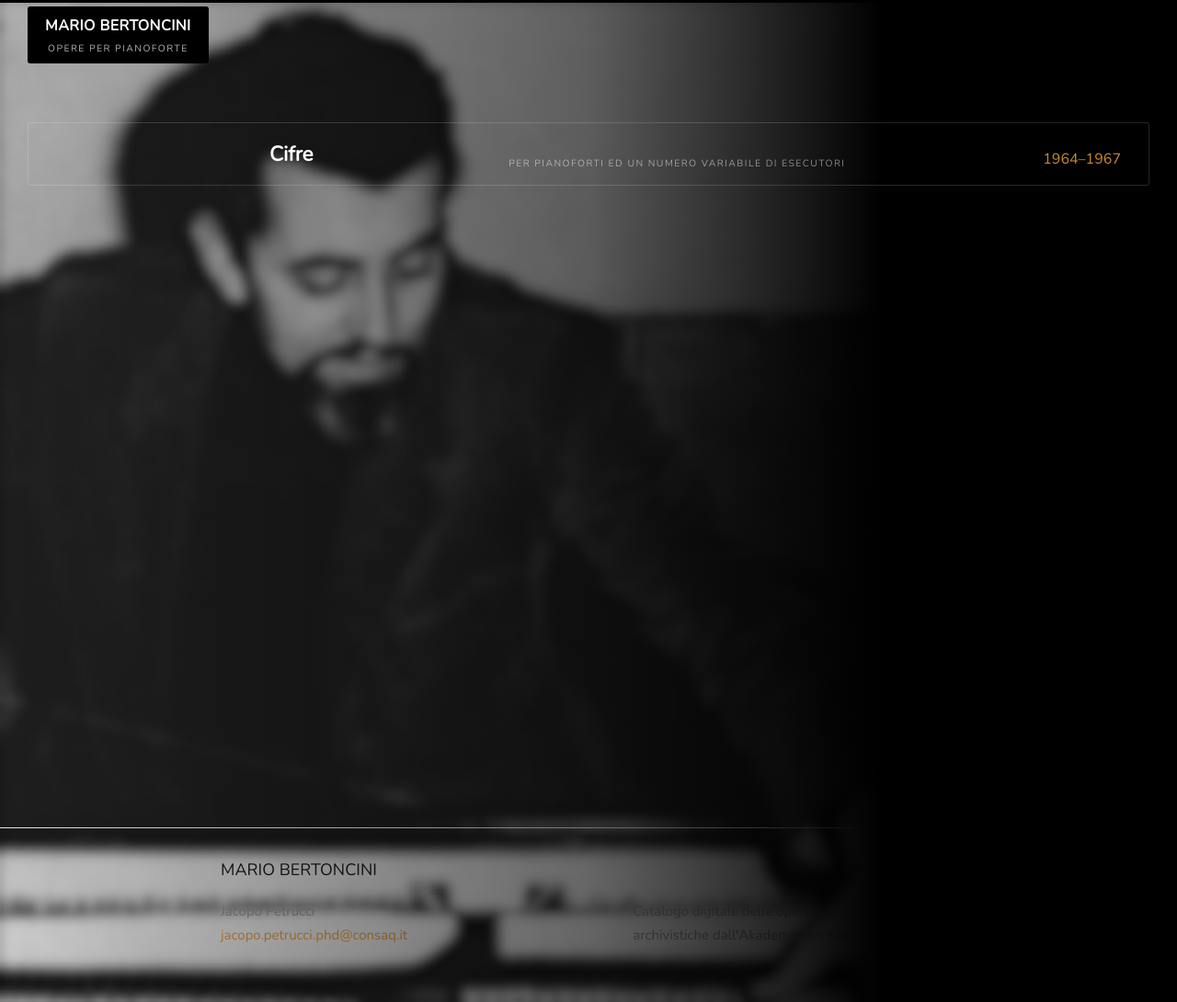
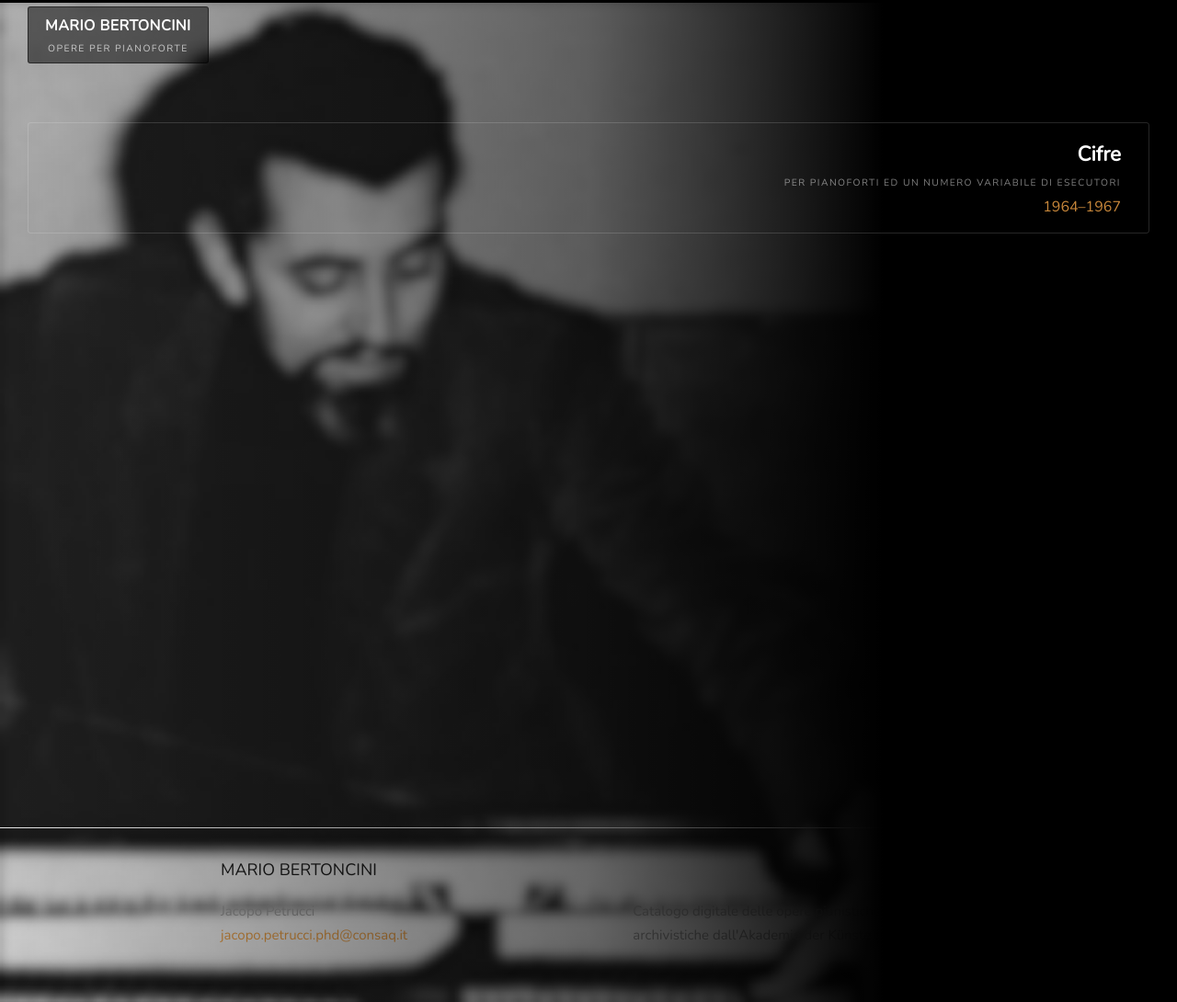
Before and after one commit to JacopoPetrucci/catalogo-bertoncini, a Jekyll site: the page built from index.markdown, in a window 1280 px wide. Shown: the whole page at 92% size. Built offline with Jekyll 4.4.1, drawn with Linux system fonts in a browser that asks for light colours.

Commit message:
Schede: tre righe allineate a destra

```diff
--- a/assets/main.scss
+++ b/assets/main.scss
@@ -12,7 +12,7 @@
   background-image: url('/catalogo-bertoncini/assets/img/bertoncini.jpg');
   background-size: cover;
   background-position: center top;
-  background-color: #0a0a0a;
+  background-color: #000000;
   position: relative;
 }
 
@@ -72,7 +72,7 @@ body.home-page::before {
 
 /* Rettangolo titolo completamente nero */
 .site-title {
-  background-color: #000000;
+  background-color: #00000080;
   display: inline-flex;
   flex-direction: column;
   align-items: center;
@@ -169,11 +169,10 @@ body.home-page::before {
 }
 
 .opera-card {
-  display: grid;
-  grid-template-columns: 1fr 2fr 1fr;
+  display: flex;
+  flex-direction: column;
   align-items: flex-end;
-  text-align: right;
-  gap: 0 20px;
+  gap: 3px;
   width: 100%;
   padding: 14px 30px;
   border: 0.5px solid rgba(255, 255, 255, 0.15);
@@ -212,6 +211,7 @@ body.home-page::before {
   color: #ffffff;
   position: relative;
   z-index: 1;
+  text-align: right;
   transition: color 0.3s ease;
 }
 
```
